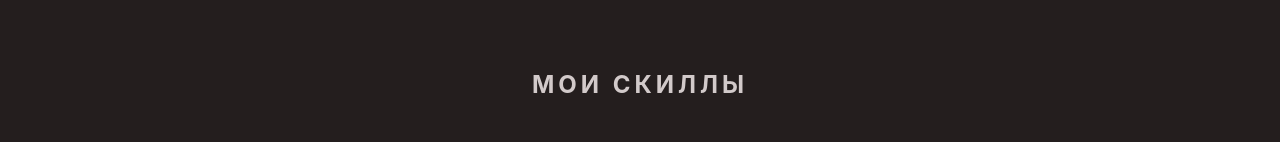
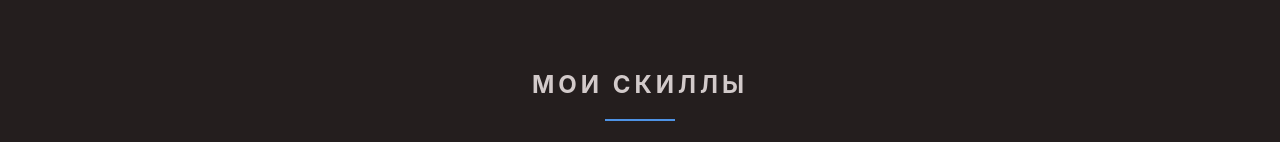
Before and after one commit to vad9ss6/portfolio-, a React (Create React App) app: page / in a window 1280 px wide. Shown: the part 810-952 px from the top of the page. Built offline with nearby package versions, Linux system fonts and the light colour scheme.

Commit message:
style title main

```diff
--- a/src/common/styles/Container.module.css
+++ b/src/common/styles/Container.module.css
@@ -22,3 +22,12 @@
     margin-bottom: 40px;
     letter-spacing: 4px;
 }
+
+.main_title:after{
+    content: '';
+    width: 70px;
+    height: 2px;
+    background-color: #4e93e6;
+    display: block;
+    margin: 20px auto;
+}
```
